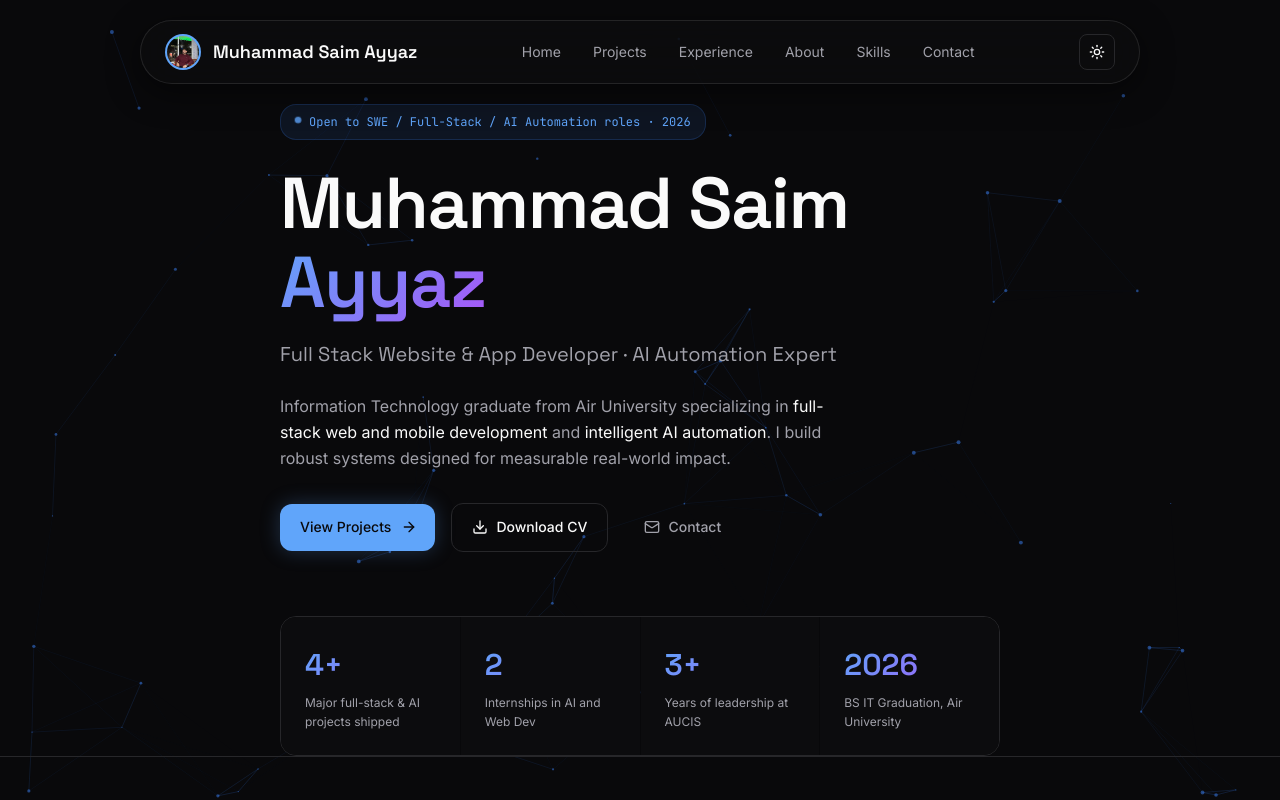
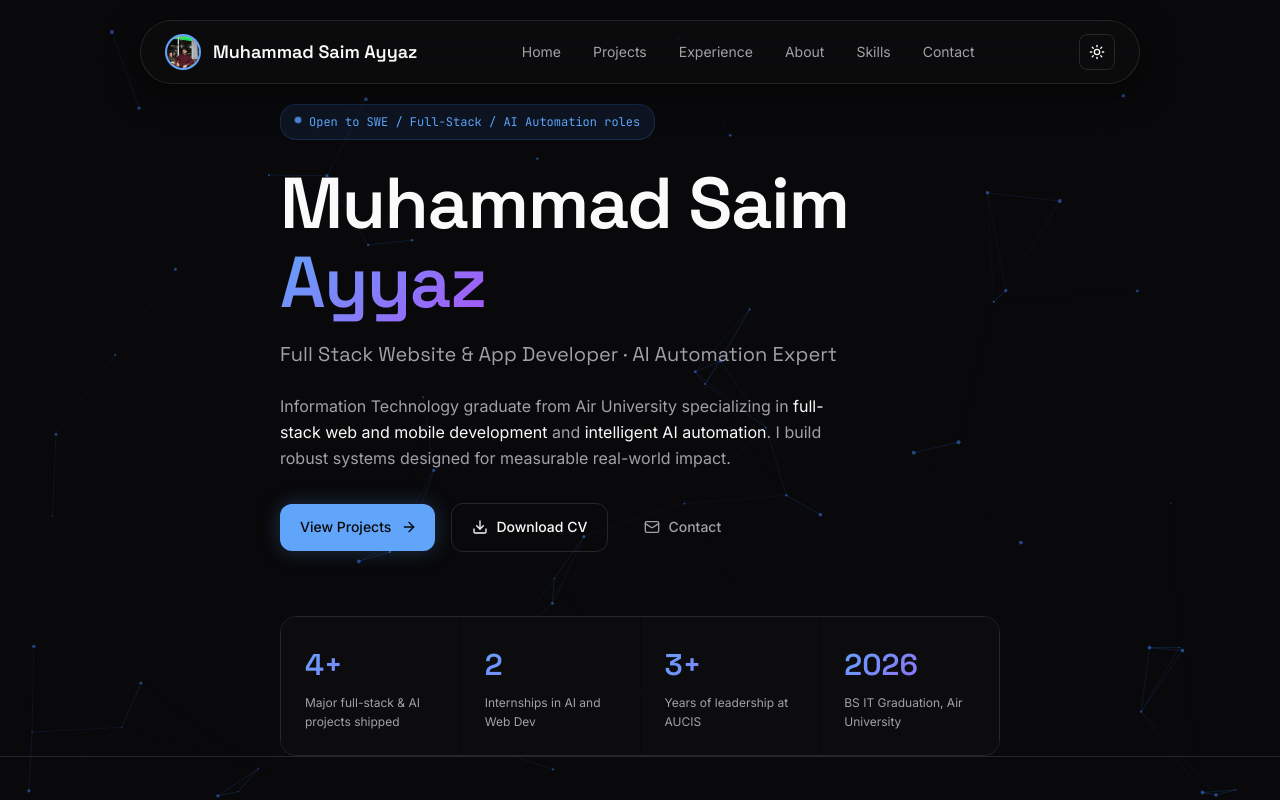
Before and after one commit to saimayyazsheikh/Saim-s-Portfolio, a React (Vite) app: page / in a window 1280 px wide. Shown: the top 800 px of the page. Built offline with nearby package versions, Linux system fonts and the light colour scheme.

Commit message:
Remove year from hero badge

```diff
--- a/src/sections/Hero.jsx
+++ b/src/sections/Hero.jsx
@@ -38,7 +38,7 @@ const Hero = () => {
         <div>
           <span className="badge">
             <span className="pulse-dot"></span>
-            Open to SWE / Full-Stack / AI Automation roles · 2026
+            Open to SWE / Full-Stack / AI Automation roles
           </span>
 
           <h1 className="hero-title">
```
